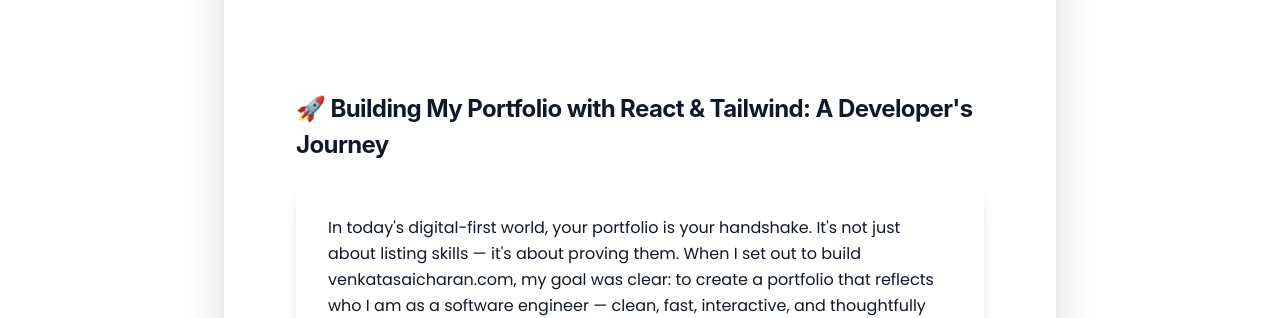
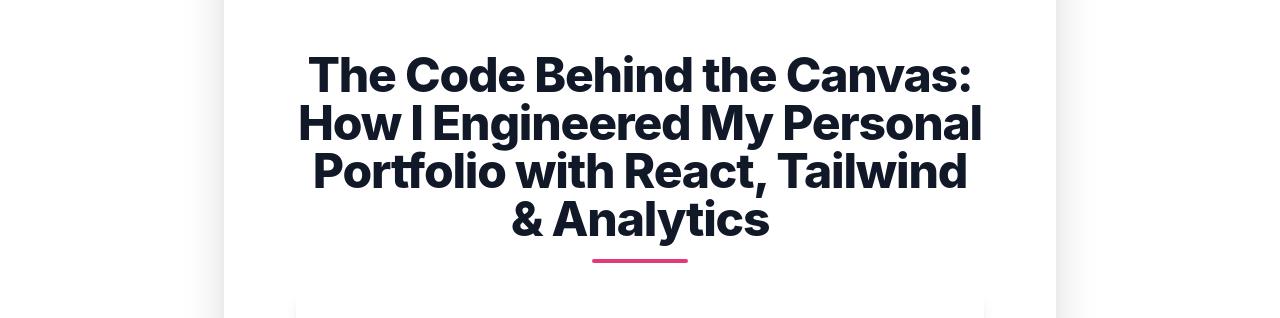
Before and after one commit to saicharankarasala/sai-charan-website, a React (Vite) app: page /blog/portfolio-case-study in a window 1280 px wide. Shown: the part 749-1067 px from the top of the page. Built offline with nearby package versions, Linux system fonts and the light colour scheme.

Commit message:
Refine main blog post title: smaller, centered, accent underline for modern look

```diff
--- a/src/data/blogData.js
+++ b/src/data/blogData.js
@@ -15,7 +15,10 @@ export const blogPosts = [
     lastUpdated: "05-10-2025",
     content: `
 <article class="prose lg:prose-xl max-w-none mx-auto p-6">
-  <h2 class="mb-8 text-2xl md:text-3xl font-bold tracking-tight text-gray-900">🚀 Building My Portfolio with React & Tailwind: A Developer's Journey</h2>
+  <h1 class="mb-6 text-3xl md:text-4xl lg:text-5xl font-extrabold tracking-tight text-gray-900 text-center relative">
+    The Code Behind the Canvas: How I Engineered My Personal Portfolio with React, Tailwind & Analytics
+    <span class="block w-24 h-1 bg-[#e13a7a] rounded-full mx-auto mt-4"></span>
+  </h1>
   <section class="mb-14 p-8 bg-white/90 rounded-2xl shadow-lg border border-gray-100">
     <p class="mb-4">In today's digital-first world, your portfolio is your handshake. It's not just about listing skills — it's about proving them. When I set out to build <a href="https://www.venkatasaicharan.com" target="_blank">venkatasaicharan.com</a>, my goal was clear: to create a portfolio that reflects who I am as a software engineer — clean, fast, interactive, and thoughtfully engineered.</p>
     <p>This blog shares how I built my portfolio from the ground up using <strong>React</strong>, <strong>Vite</strong>, <strong>Tailwind CSS</strong>, and <strong>Framer Motion</strong> — and the key decisions, tools, and techniques that brought it all together.</p>
```
